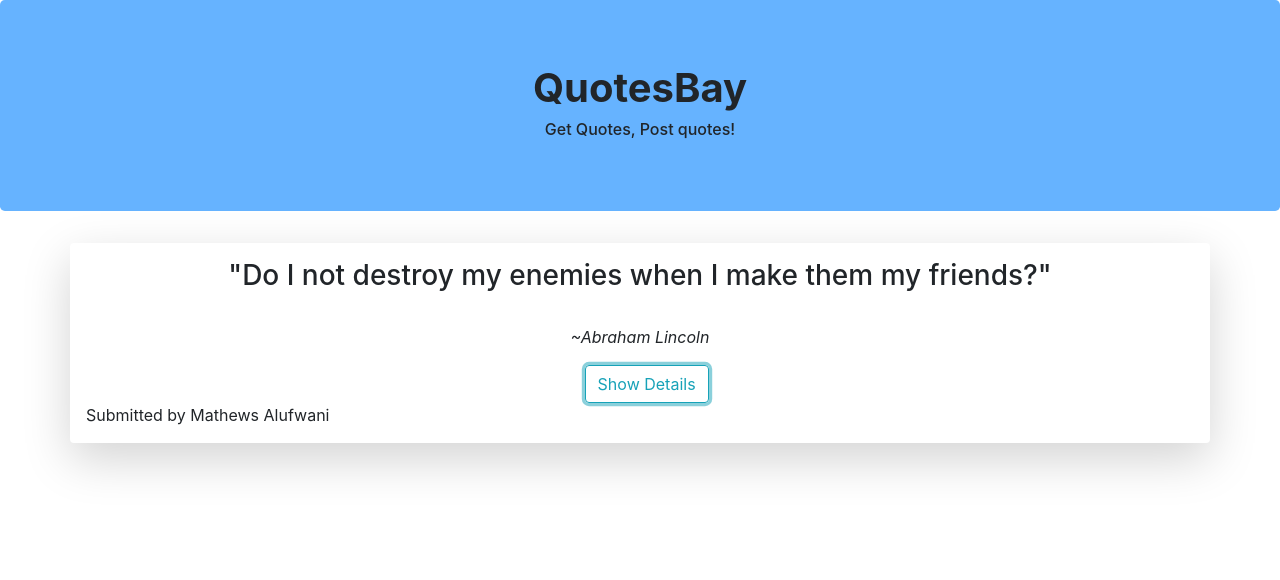
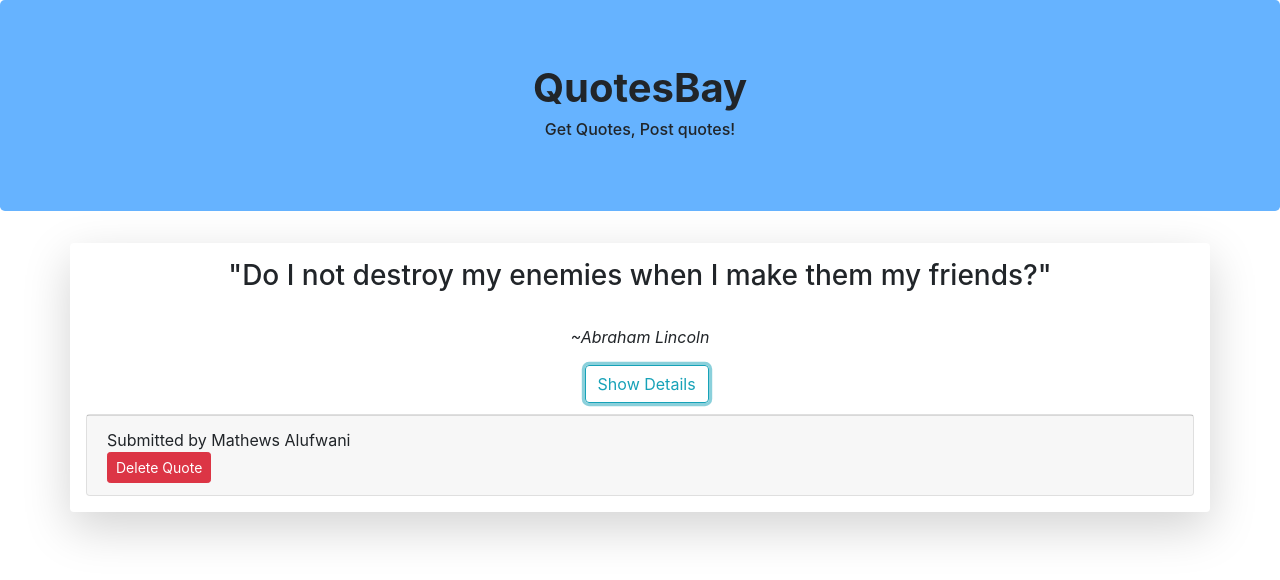
Before and after one commit to Mathewsalufwani/myquotes, an Angular app: page / in a window 1280 px wide. Both pictures are taken after a click on the button "Show Details". Shown: the top 580 px of the page. Built offline with nearby package versions, Linux system fonts and the light colour scheme.

Commit message:
add delete button

```diff
--- a/src/app/quote-detail/quote-detail.component.html
+++ b/src/app/quote-detail/quote-detail.component.html
@@ -1,3 +1,6 @@
-<div>
-  Submitted by {{quote.submitter}}
+<div class="card">
+  <div class="card-footer">
+    Submitted by {{quote.submitter}}<br>
+    <button class="btn btn-danger btn-sm">Delete Quote</button>
+  </div>
 </div>
--- a/src/app/quotes/quotes.component.css
+++ b/src/app/quotes/quotes.component.css
@@ -17,6 +17,7 @@ em{
 button{
   margin-left: 45%;
   margin-right: 43%;
+  margin-bottom: 1%;
 }
 
 .jumbotron{
```
